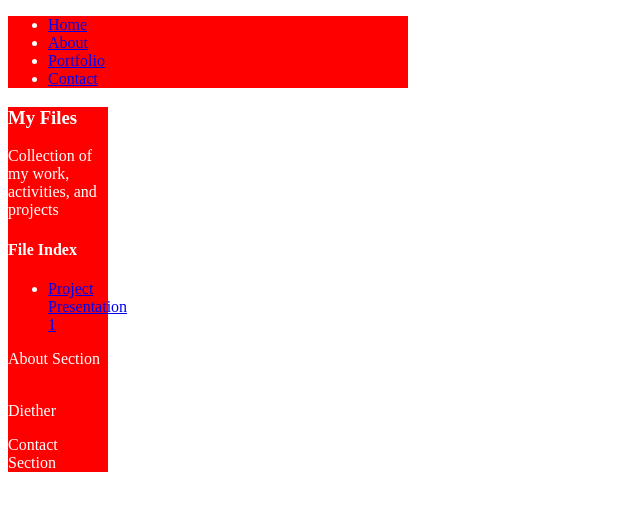
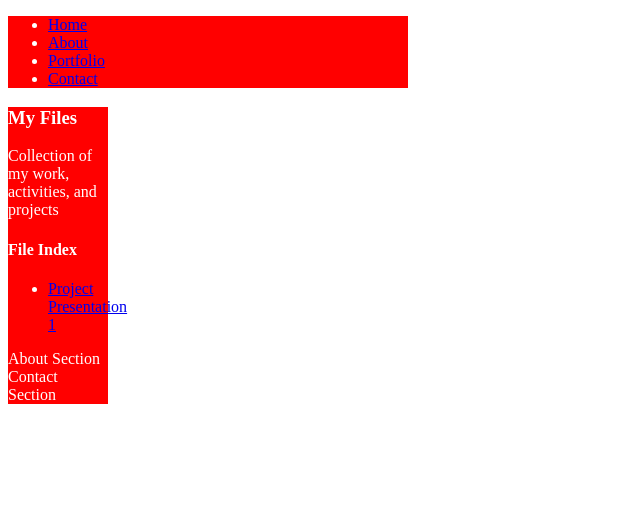
Before and after one commit to Wendita23/santanderneri.windolyn.io, a plain HTML site: page index.html in a window 1280 px wide. Shown: the whole page, without its empty margins (0-640 px from the left). Drawn offline with Linux system fonts and the light colour scheme; files that its build step writes are made by us from their sources.

Commit message:
Update index.html

```diff
--- a/index.html
+++ b/index.html
@@ -50,16 +50,6 @@
             About Section
         </section>
 
-        <section id="portfolio-section">
-
-            <div class="div-flex">
-
-                    <div>
-                        <img src="assets/images/dieter.jpg" alt="">
-                        <p>Diether</p>
-                    </div>
-        </section>
-
         <section id="contact-section">
             Contact Section
         </section>
```
